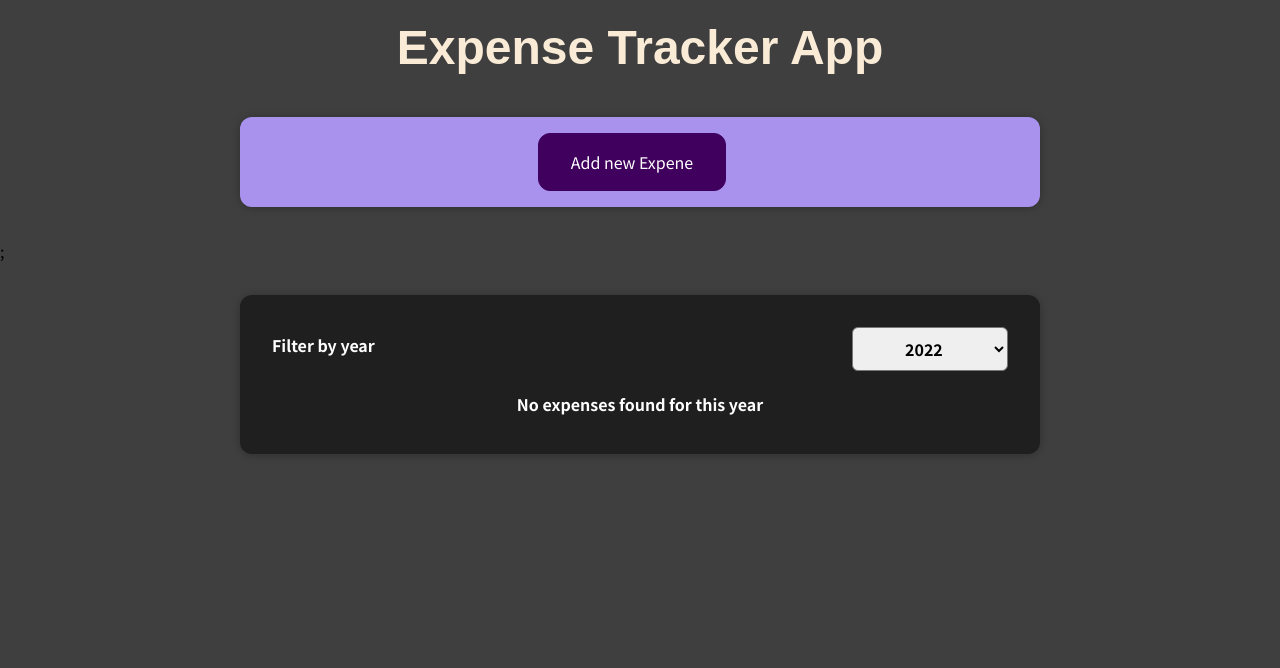
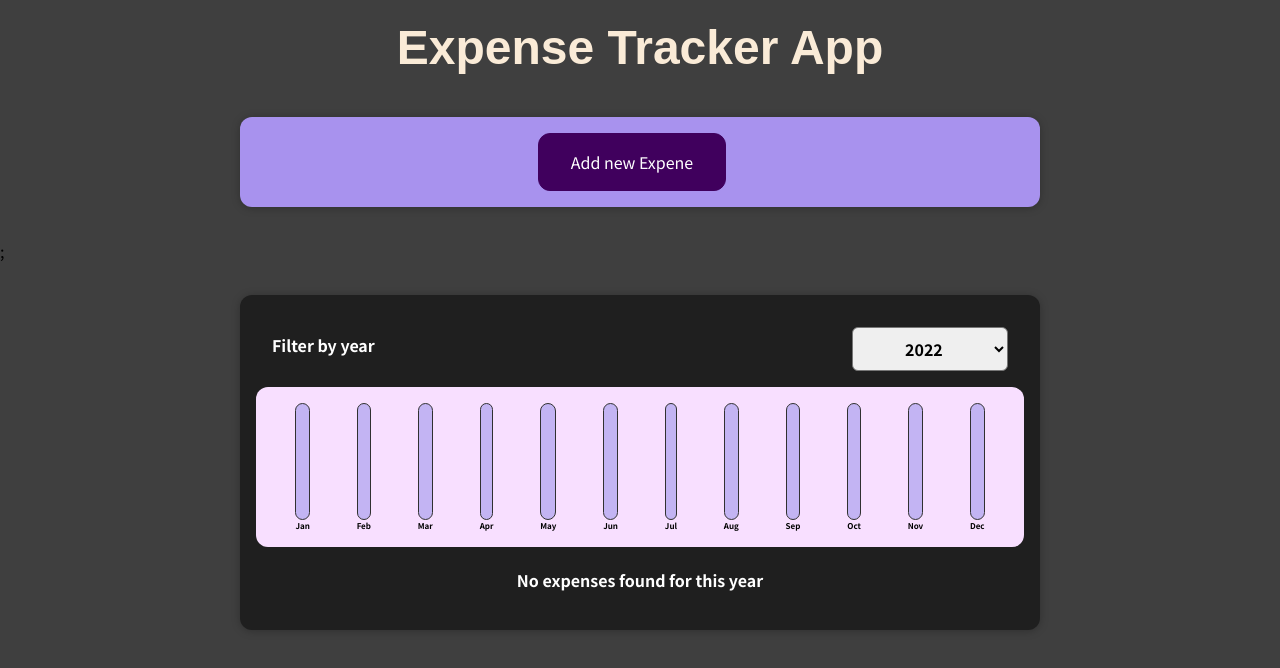
Before and after one commit to tejaspradhan/Expense-Tracker-App, a React (Create React App) app: page / in a window 1280 px wide. Shown: the top 668 px of the page. Built offline with nearby package versions, Linux system fonts and the light colour scheme.

Commit message:
completed project

```diff
--- a/src/components/Chart/Chart.js
+++ b/src/components/Chart/Chart.js
@@ -3,12 +3,13 @@ import "./Chart.css";
 import React from "react";
 
 const Chart = (props) => {
+  const maximum = Math.max(...props.datapoints.map((point) => point.value));
   return (
     <div className="chart">
       {props.datapoints.map((point) => (
         <ChartBar
           value={point.value}
-          maxValue={null}
+          maxValue={maximum}
           label={point.label}
           key={point.id}
         />
--- a/src/components/Chart/ChartBar.js
+++ b/src/components/Chart/ChartBar.js
@@ -2,7 +2,7 @@ import React from "react";
 import "./ChartBar.css";
 
 const ChartBar = (props) => {
-  const fillHeight = "0%";
+  let fillHeight = "0%";
 
   if (props.maxValue > 0) {
     fillHeight = Math.round((props.value / props.maxValue) * 100) + "%";
--- a/src/components/ExpenseItem/ExpenseItem.js
+++ b/src/components/ExpenseItem/ExpenseItem.js
@@ -16,7 +16,6 @@ function ExpenseItem(props) {
         <h2>{title}</h2>
         <div className="expense-item__price">${props.amount}</div>
       </div>
-      <button onClick={clickHandler}>Change Title</button>
     </Card>
   );
 }
--- a/src/components/Expenses/Expenses.js
+++ b/src/components/Expenses/Expenses.js
@@ -2,6 +2,7 @@ import { useState } from "react";
 import ExpenseItem from "../ExpenseItem/ExpenseItem";
 import Card from "../UI/Card";
 import ExpenseFilter from "../ExpenseFilter/ExpenseFilter";
+import ExpensesChart from "./ExpensesChart";
 import "./Expenses.css";
 
 function Expenses(props) {
@@ -36,6 +37,7 @@ function Expenses(props) {
           selected={filterYear}
           onFilterChange={filterChangeHandler}
         />
+        <ExpensesChart expenses={filteredExpenses} />
         {expenseList}
       </div>
     </Card>
--- a/src/components/Expenses/ExpensesChart.js
+++ b/src/components/Expenses/ExpensesChart.js
@@ -1 +1,28 @@
 import Chart from "../Chart/Chart";
+
+import React from "react";
+
+const ExpensesChart = (props) => {
+  const chartDataPoints = [
+    { label: "Jan", value: 0 },
+    { label: "Feb", value: 0 },
+    { label: "Mar", value: 0 },
+    { label: "Apr", value: 0 },
+    { label: "May", value: 0 },
+    { label: "Jun", value: 0 },
+    { label: "Jul", value: 0 },
+    { label: "Aug", value: 0 },
+    { label: "Sep", value: 0 },
+    { label: "Oct", value: 0 },
+    { label: "Nov", value: 0 },
+    { label: "Dec", value: 0 },
+  ];
+
+  for (const expense of props.expenses) {
+    const month = expense.date.getMonth();
+    chartDataPoints[month].value += expense.amount;
+  }
+  return <Chart datapoints={chartDataPoints} />;
+};
+
+export default ExpensesChart;
```
